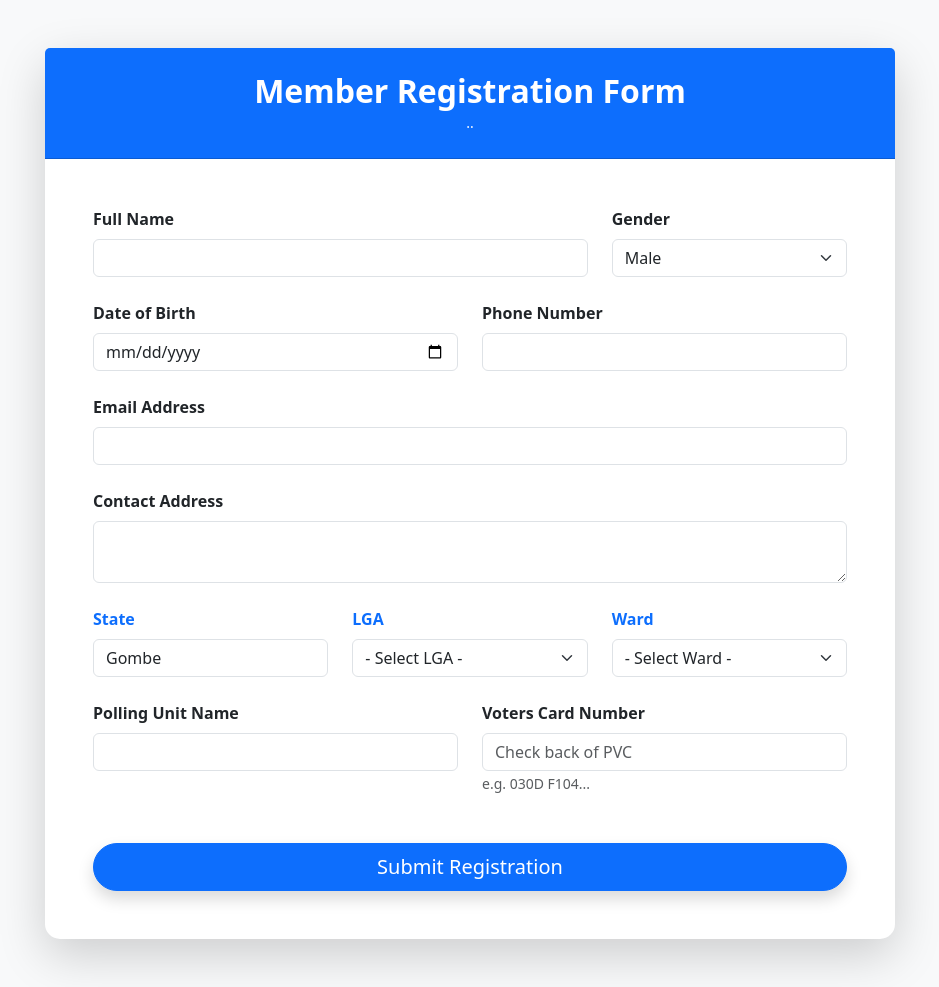
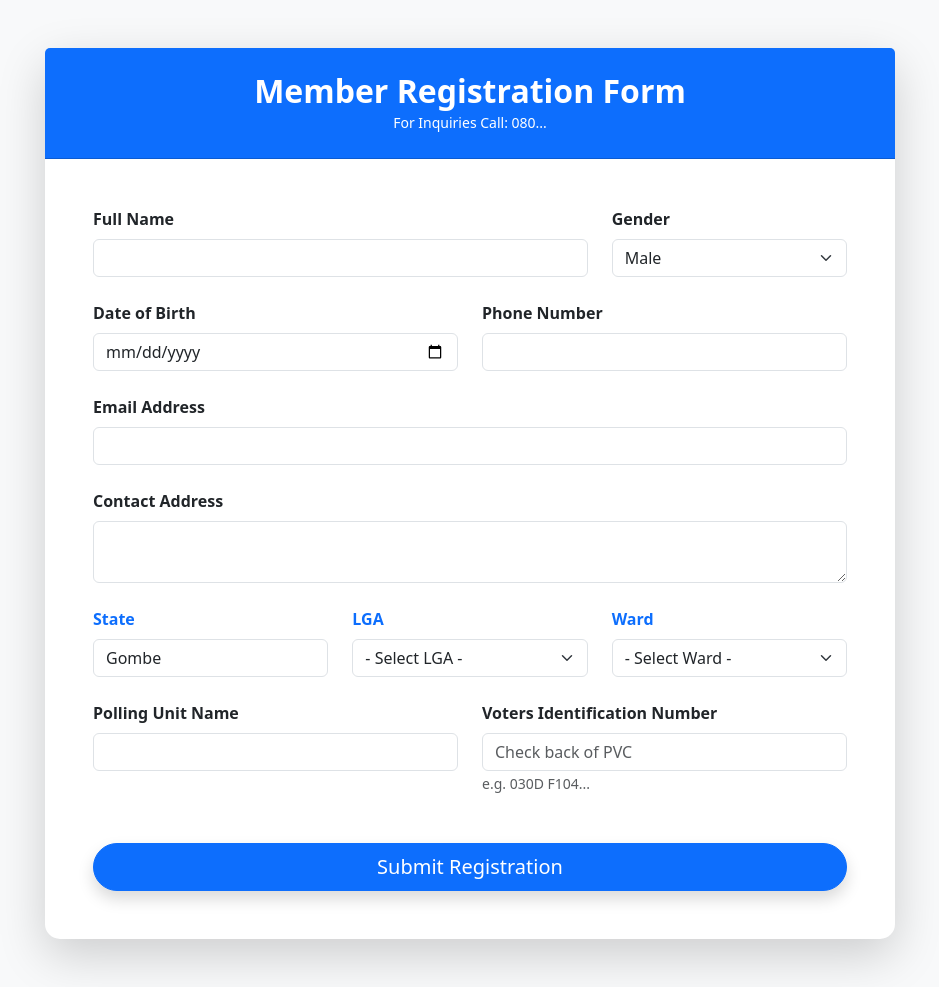
Before and after one commit to Faroukh007/AIJC-likeMinds, a Flask app: page /register in a window 1280 px wide. Shown: the whole page, without its empty margins (170-1109 px from the left). Run offline with Flask 3, Linux system fonts and the light colour scheme.

Commit message:
Update register.html

```diff
--- a/templates/register.html
+++ b/templates/register.html
@@ -11,7 +11,8 @@
         <div class="card mx-auto shadow-lg border-0" style="max-width: 850px; border-radius: 15px;">
             <div class="card-header bg-primary text-white text-center py-4">
                 <h2 class="fw-bold mb-0">Member Registration Form</h2>
-                <small>..</small>
+                <small>For Inquiries Call: 080...
+                </small>
             </div>
             <div class="card-body p-4 p-md-5">
                 {% if success %}
@@ -47,7 +48,7 @@
 
                         <div class="col-md-6"><label class="form-label fw-bold">Polling Unit Name</label><input type="text" name="polling_unit" class="form-control"></div>
                         <div class="col-md-6">
-                            <label class="form-label fw-bold">Voters Card Number</label>
+                            <label class="form-label fw-bold">Voters Identification Number</label>
                             <input type="text" name="voter_id" class="form-control" placeholder="Check back of PVC">
                             <small class="text-muted">e.g. 030D F104...</small>
                         </div>
@@ -86,4 +87,5 @@
         }
     </script>
 </body>
+
 </html>
```
